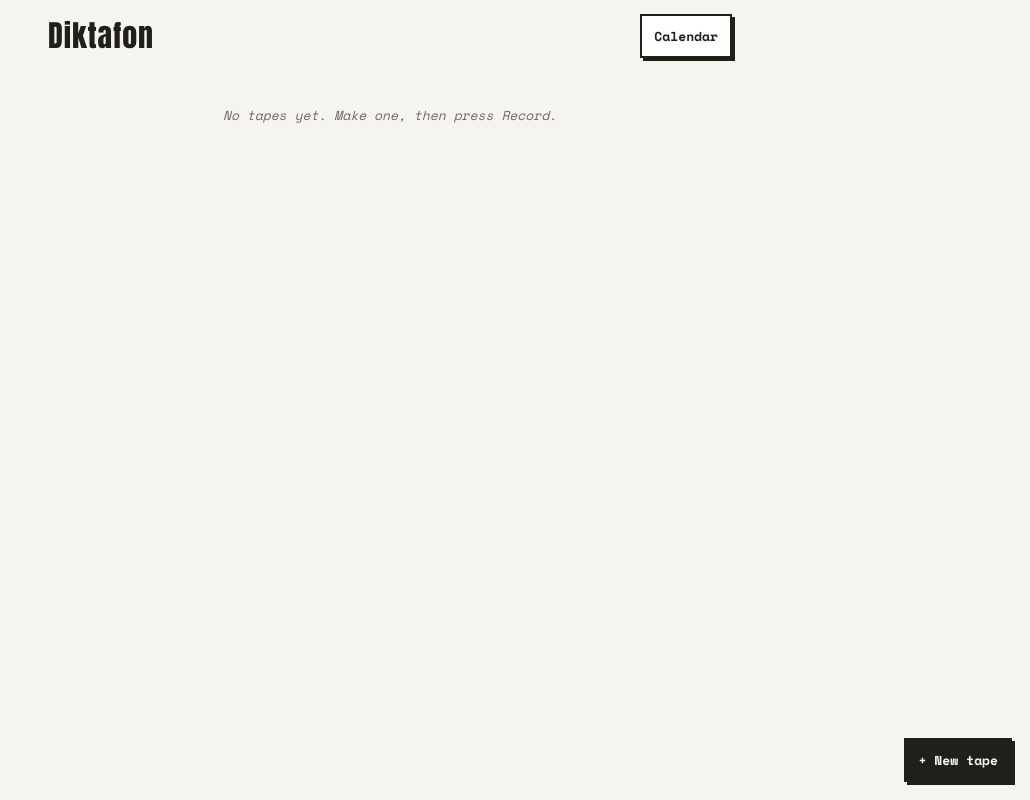
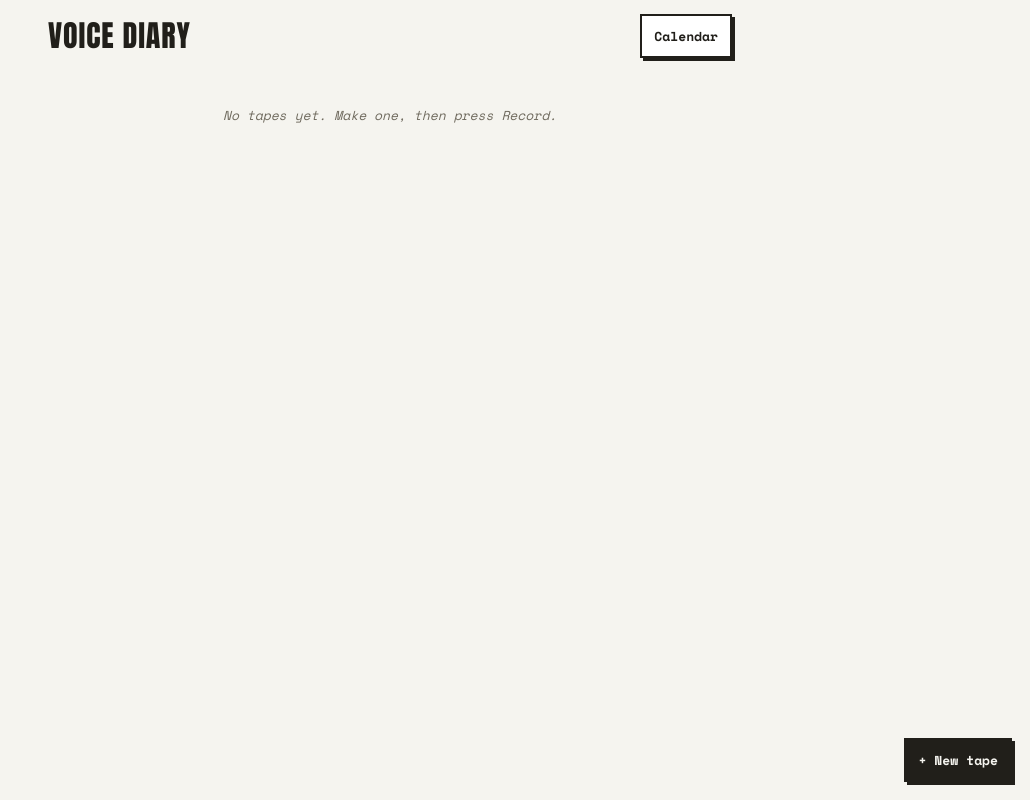
Before and after one commit to KkShiva/voice-diary-made-ai, a plain HTML site: page index.html in a window 1280 px wide. Shown: the whole page, without its empty margins (250-1280 px from the left). Drawn offline with nearby package versions, Linux system fonts and the light colour scheme; a web font is replaced by a local one.

Commit message:
Change header title from 'Diktafon' to 'VOICE DIARY'

```diff
--- a/index.html
+++ b/index.html
@@ -170,7 +170,7 @@ addEventListener('drop',e=>{if(S.view==='tape'){e.preventDefault();addFiles([...
 function homeView(){
  const act=c=>Math.max(c.createdAt,...memosOf(c.id).slice(-1).map(m=>m.createdAt),...filesOf(c.id).slice(-1).map(f=>f.createdAt));
  return h('div',0,
-  h('header',0,h('h1',{class:'disp'},'Diktafon'),h('button',{class:'ico',onclick:()=>go('cal')},'Calendar')),
+  h('header',0,h('h1',{class:'disp'},'VOICE DIARY'),h('button',{class:'ico',onclick:()=>go('cal')},'Calendar')),
   S.cass.length?h('div',{class:'grid'},[...S.cass].sort((a,b)=>act(b)-act(a)).map(c=>{const ms=memosOf(c.id),l=ms.at(-1),nf=filesOf(c.id).length;
    return h('button',{class:'tape',style:`--c:var(--h${c.hue})`,onclick:()=>go('tape/'+c.id)},h('span',{class:'disp name'},name(c)),h('span',{class:'meta'},pl(ms.length)+(nf?`, ${fl(nf)}`:'')+(l?`, last ${fmtDate(l.createdAt)}`:'')))})):h('p',{class:'empty'},'No tapes yet. Make one, then press Record.'),
   h('button',{class:'ico fab',onclick:newTape},'+ New tape'))}
```
